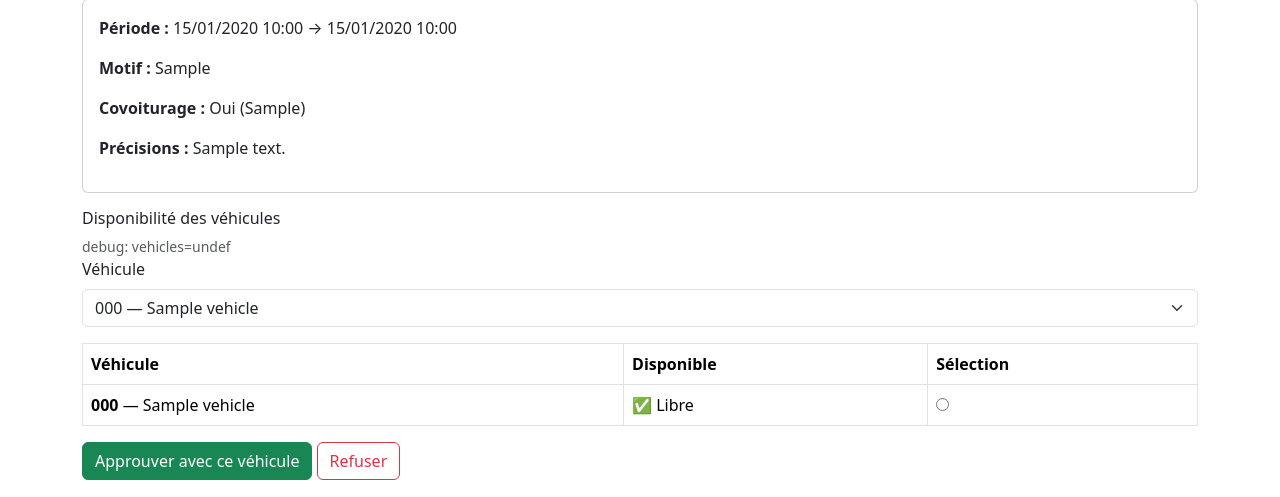
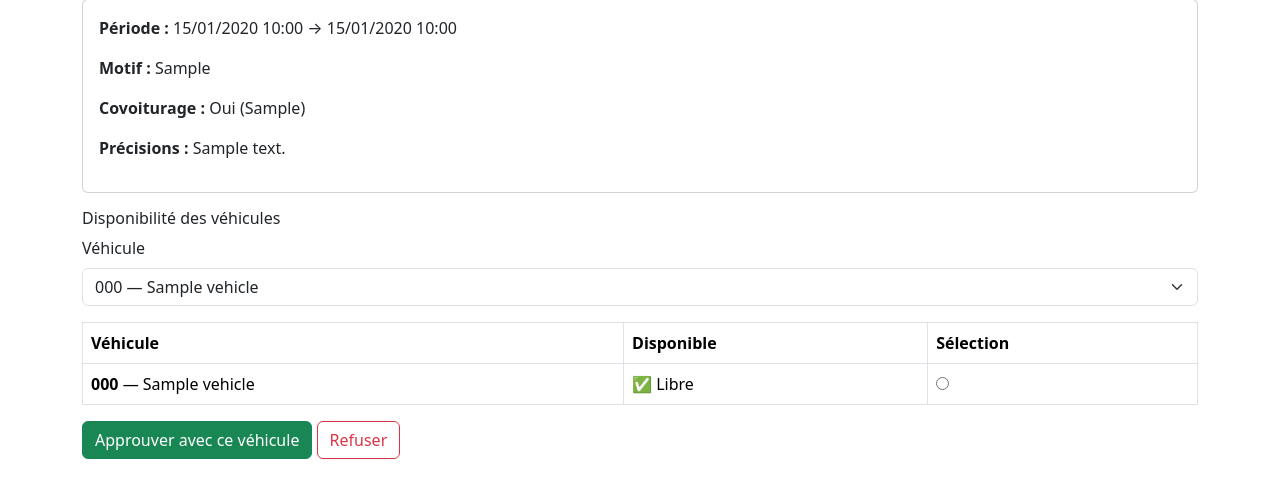
Before and after one commit to sophieetstephen/vehicules, a Flask app: page /admin/manage/1 in a window 1280 px wide. Shown: the part 110-607 px from the top of the page. Run offline with Flask 3, Linux system fonts and the light colour scheme; the visitor is signed in with stand-in values (Sample User, id 1); tables that the repository leaves empty hold one stand-in row (values such as "Sample post").

Commit message:
Remove debugging div from request management template

```diff
--- a/templates/manage_request.html
+++ b/templates/manage_request.html
@@ -12,8 +12,6 @@
 </div>
 
 <h2 class="h6">Disponibilité des véhicules</h2>
-<div class="small text-muted">debug: vehicles={{ vehicles|length if vehicles is defined else "undef" }}</div>
-
 <form method="post">
   <div class="mb-3">
     <label for="vehicle_id" class="form-label">Véhicule</label>
```
